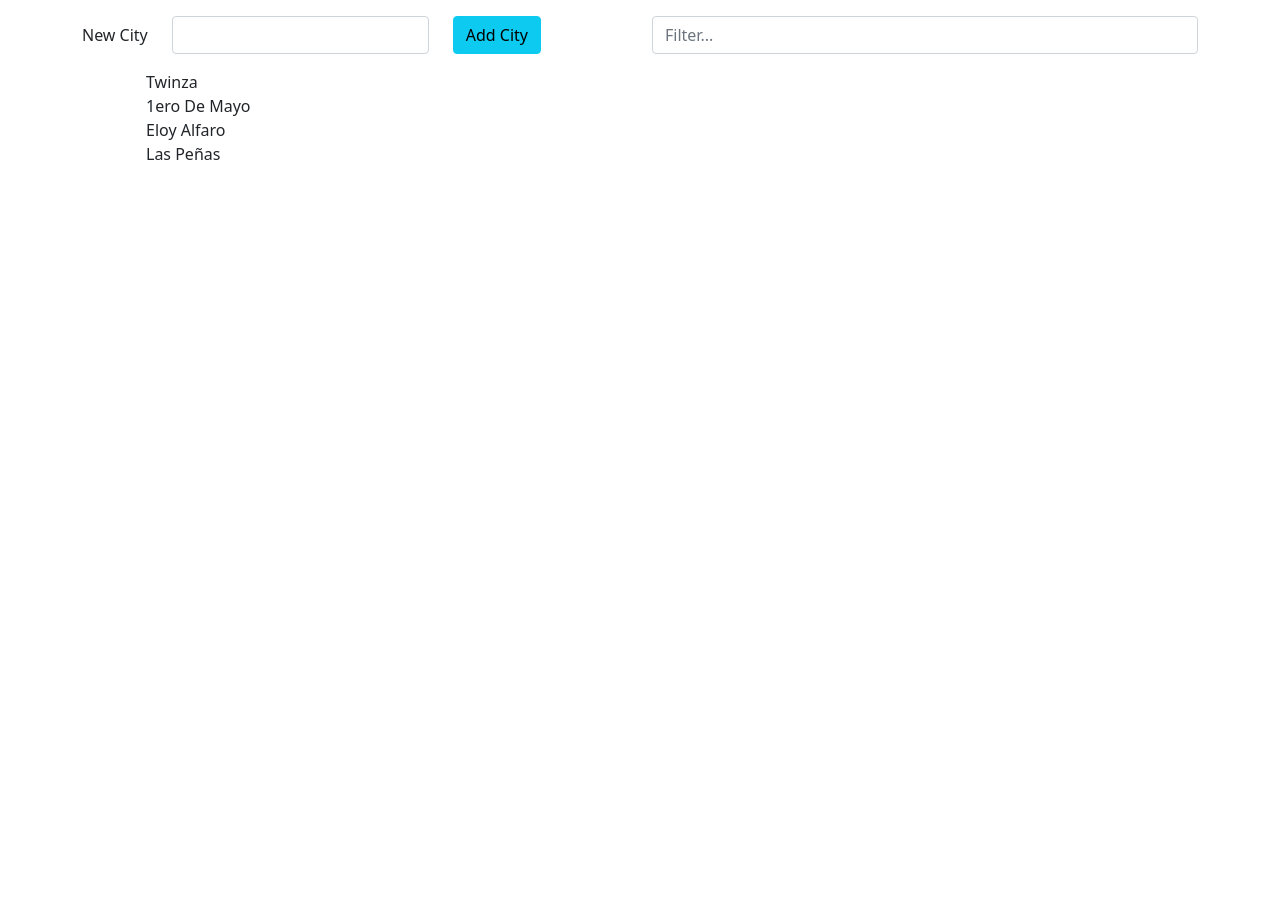
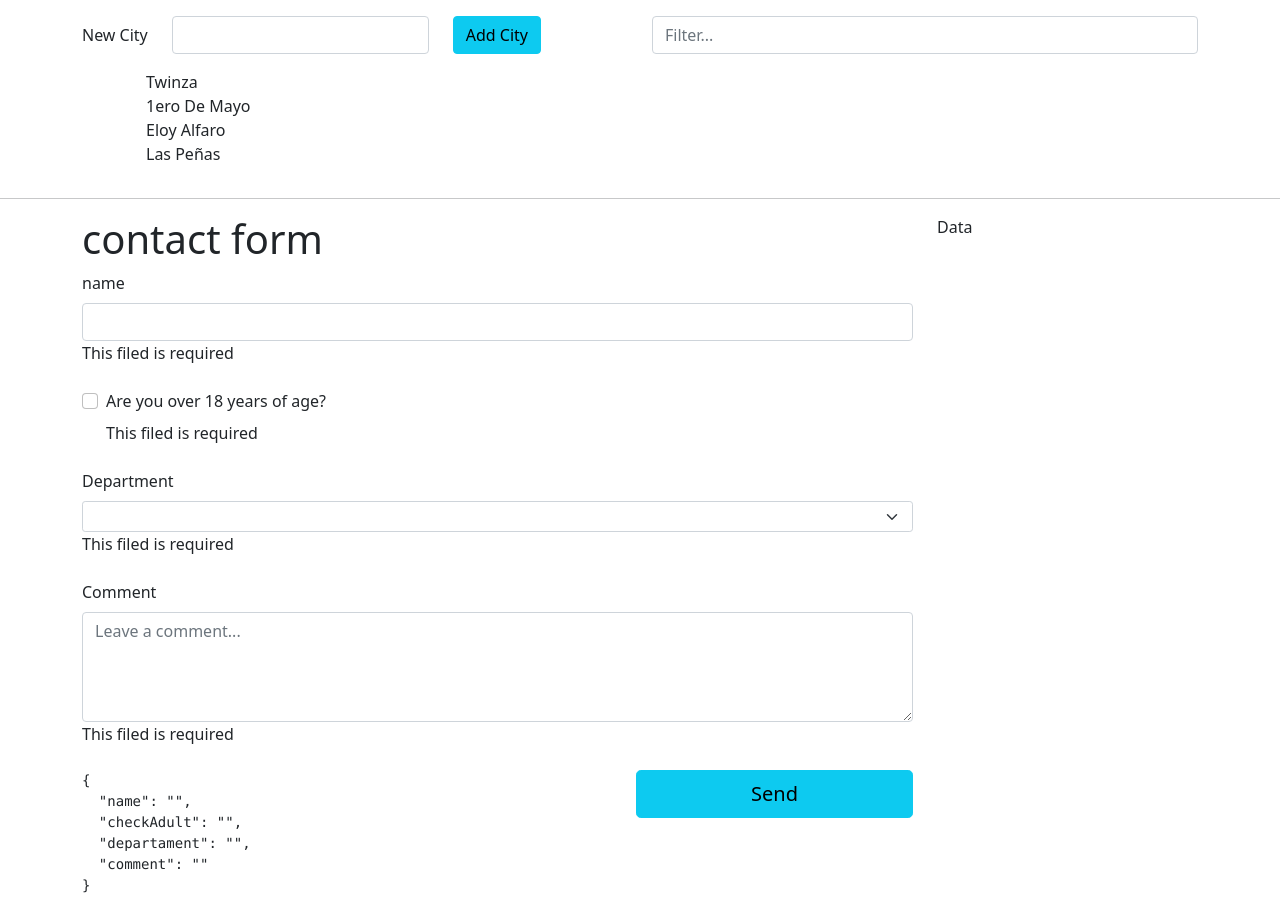
Before and after one commit to xBrayan/LearningAngular28Day, an Angular app: page / in a window 1280 px wide. Before the commit the page ends 800 px from the top, so only its background shows below. Built offline with nearby package versions, Linux system fonts and the light colour scheme.

Commit message:
dia14-Formularios nfForm - Formulario Sencillo -Imprimir data

```diff
--- a/src/app/app.component.html
+++ b/src/app/app.component.html
@@ -23,3 +23,12 @@
         </div>
     </div>
 </div>
+<hr>
+<div class="container">
+    <div class="row">
+        <div class="col-md-9">
+            <app-contact></app-contact>
+        </div>
+        <div class="col-md-3">Data</div>
+    </div>
+</div>
--- a/src/app/app.module.ts
+++ b/src/app/app.module.ts
@@ -7,6 +7,7 @@ import { ButtonComponent } from './button/button.component';
 import { FormNewItemComponent } from './form-new-item/form-new-item.component';
 import { CitiesComponent } from './cities/cities.component';
 import { FilterPipe } from './pipes/filter.pipe';
+import { ContactComponent } from './contact/contact.component';
 
 @NgModule({
   declarations: [
@@ -14,7 +15,8 @@ import { FilterPipe } from './pipes/filter.pipe';
     ButtonComponent,
     FormNewItemComponent,
     CitiesComponent,
-    FilterPipe
+    FilterPipe,
+    ContactComponent
   ],
   imports: [
     BrowserModule,
--- /dev/null
+++ b/src/app/contact/contact.component.html
@@ -0,0 +1,36 @@
+<h1>contact form</h1>
+<form 	(ngSubmit)="onSubmit(contactForm.value)" #contactForm="ngForm" >
+    <div class="mb-4">
+        <label for="name" class="form-label" >name</label>
+        <input type="text" class="form-control" id="name" name="name" ngModel required>
+        <div class="invalid-feeback">This filed is required</div>
+    </div>
+
+    <div class="mb-4 form-check">
+        <label for="checkAdult" class="form-label">Are you over 18 years of age?</label>
+        <input type="checkbox" class="form-check-input" id="checkAdult" name="checkAdult" ngModel required >
+        <div class="invalid-feeback">This filed is required</div>
+    </div>
+
+    <div class="mb-4 ">
+        <label for="departament" class="form-label">Department</label>
+        <select name="departament" id="departament" class="form-select form-select-sm" ngModel>
+            <option selected>Open this select menu</option>
+            <option value="marketing">Marketing</option>
+            <option value="sales">Sales</option>
+            <option value="other">Other</option>
+        </select>
+        <div class="invalid-feeback">This filed is required</div>
+    </div>
+
+    <div class="mb-4">
+        <label for="comment" class="form-label">Comment</label>
+        <textarea name="comment" id="comment"  rows="4" class="form-control" placeholder="Leave a comment..." ngModel required></textarea>
+
+        <div class="invalid-feeback">This filed is required</div>
+    </div>
+    <div class="d-grid gap-2 col-4 float-end">
+        <button type="submit" class="btn btn-info btn-lg">Send</button>
+    </div>
+</form>
+<pre>{{contactForm.value | json }}</pre>
--- /dev/null
+++ b/src/app/contact/contact.component.ts
@@ -0,0 +1,18 @@
+import { Component, OnInit } from '@angular/core';
+
+@Component({
+  selector: 'app-contact',
+  templateUrl: './contact.component.html',
+  styleUrls: ['./contact.component.scss']
+})
+export class ContactComponent implements OnInit {
+
+  constructor() { }
+
+  ngOnInit(): void {
+  }
+
+  onSubmit(values : any): void{
+    console.log('Form Value', values);
+  }
+}
```
Also changed, not shown: src/app/contact/contact.component.scss (added), 1 other file (tests, documents, lock files or other folders).
